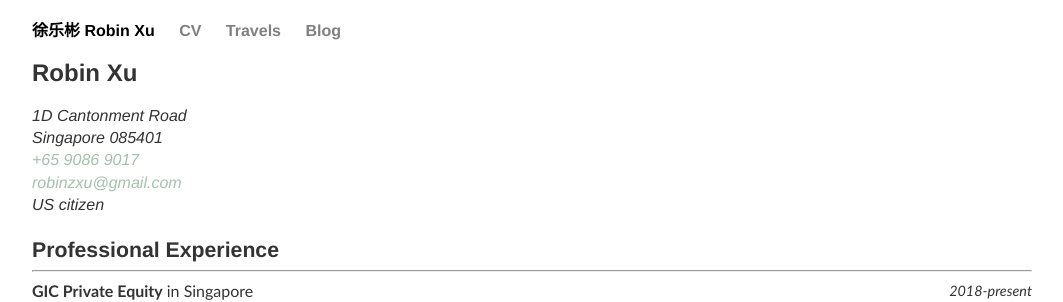
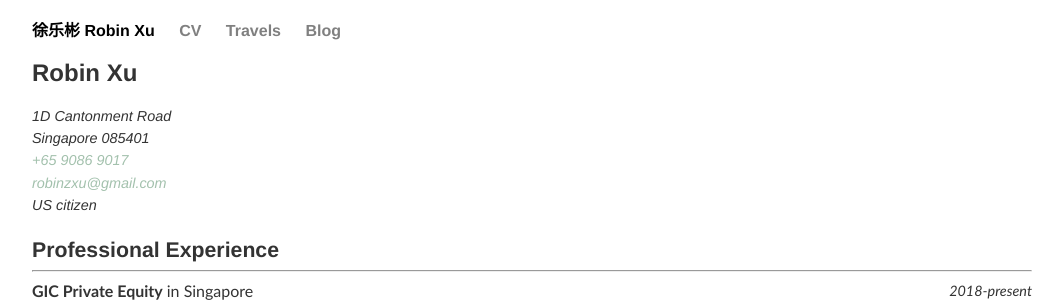
Before and after one commit to robinzxu/robinzxu.github.io, a Jekyll site: the page built from cv/index.html, in a window 1280 px wide. Shown: the top 302 px of the page, without its empty margins (108-1171 px from the left). Built offline with Jekyll 4.4.1, drawn with Linux system fonts in a browser that asks for light colours.

Commit message:
Update index.html

```diff
--- a/cv/index.html
+++ b/cv/index.html
@@ -9,7 +9,7 @@ title: CV
 -->
 <h2>Robin Xu</h2>
 
-<address style="font-size: 1em">
+<address style="font-size: 0.9em">
 	1D Cantonment Road<br>
 	Singapore 085401<br>
 	<a href="tel:+6590869017">+65 9086 9017</a><br>
```
